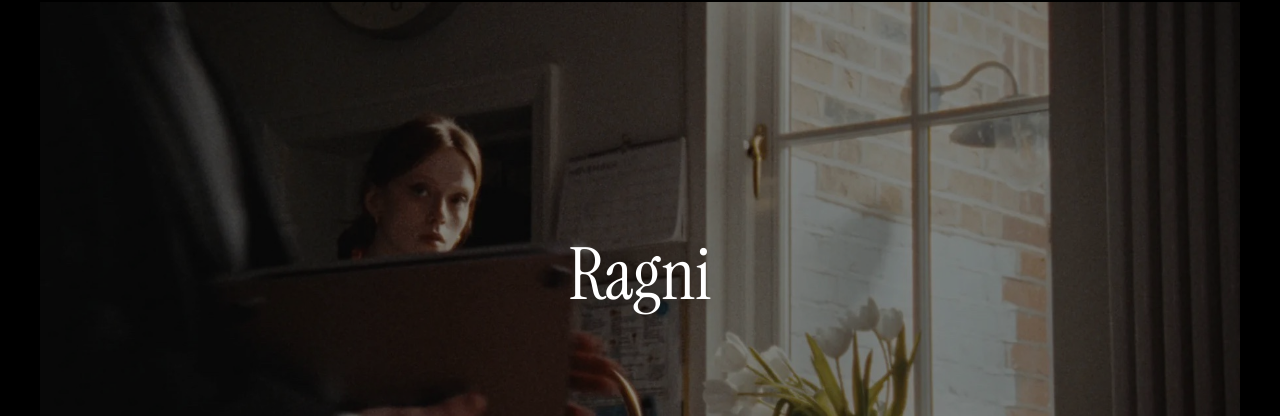
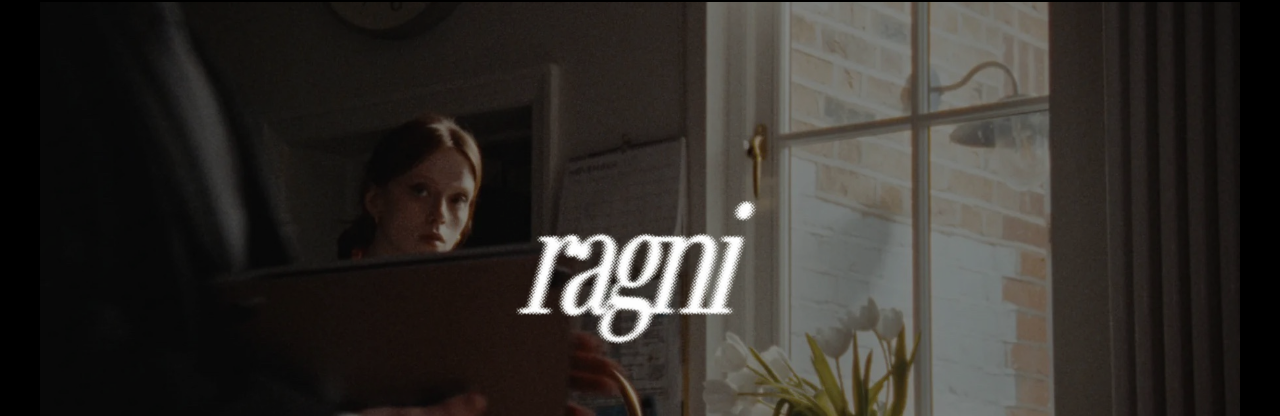
Before and after one commit to joehewett/coro, a React (Vite) app: page / in a window 1280 px wide. Shown: the part 3431-3847 px from the top of the page. Built offline with nearby package versions, Linux system fonts and the light colour scheme.

Commit message:
Add Ragni title
Co-Authored-By: Claude Opus 5.5 <noreply@anthropic.com>

```diff
--- a/src/components/director/DirectorHome.tsx
+++ b/src/components/director/DirectorHome.tsx
@@ -9,6 +9,8 @@ interface Film {
   titleImage?: string;
   /** Turn a black title design white so it reads on the dark still. */
   invertTitle?: boolean;
+  /** Title has a black background: blend it so only the white letters show. */
+  blendTitle?: boolean;
   still: string;
   role: string;
   year?: string;
@@ -56,6 +58,8 @@ const films: Film[] = [
   },
   {
     title: 'Ragni',
+    titleImage: '/director/garo/titles/ragni-coro.webp',
+    blendTitle: true,
     still: '/director/garo/ragni-still.jpg',
     role: 'Creative producer',
     description:
@@ -100,7 +104,7 @@ const FilmBlock: React.FC<{ film: Film; index: number }> = ({ film, index }) =>
           <img
             src={film.titleImage}
             alt={film.title}
-            className={`max-h-[38%] max-w-[55%] object-contain drop-shadow-[0_2px_12px_rgba(0,0,0,0.5)]${film.invertTitle ? ' invert' : ''}`}
+            className={`max-h-[38%] max-w-[55%] object-contain drop-shadow-[0_2px_12px_rgba(0,0,0,0.5)]${film.invertTitle ? ' invert' : ''}${film.blendTitle ? ' mix-blend-screen' : ''}`}
           />
         ) : (
           <h3 className="font-display text-white text-5xl sm:text-7xl text-center drop-shadow-lg">
```
Also changed, not shown: public/director/garo/titles/ragni-coro.webp (added).
